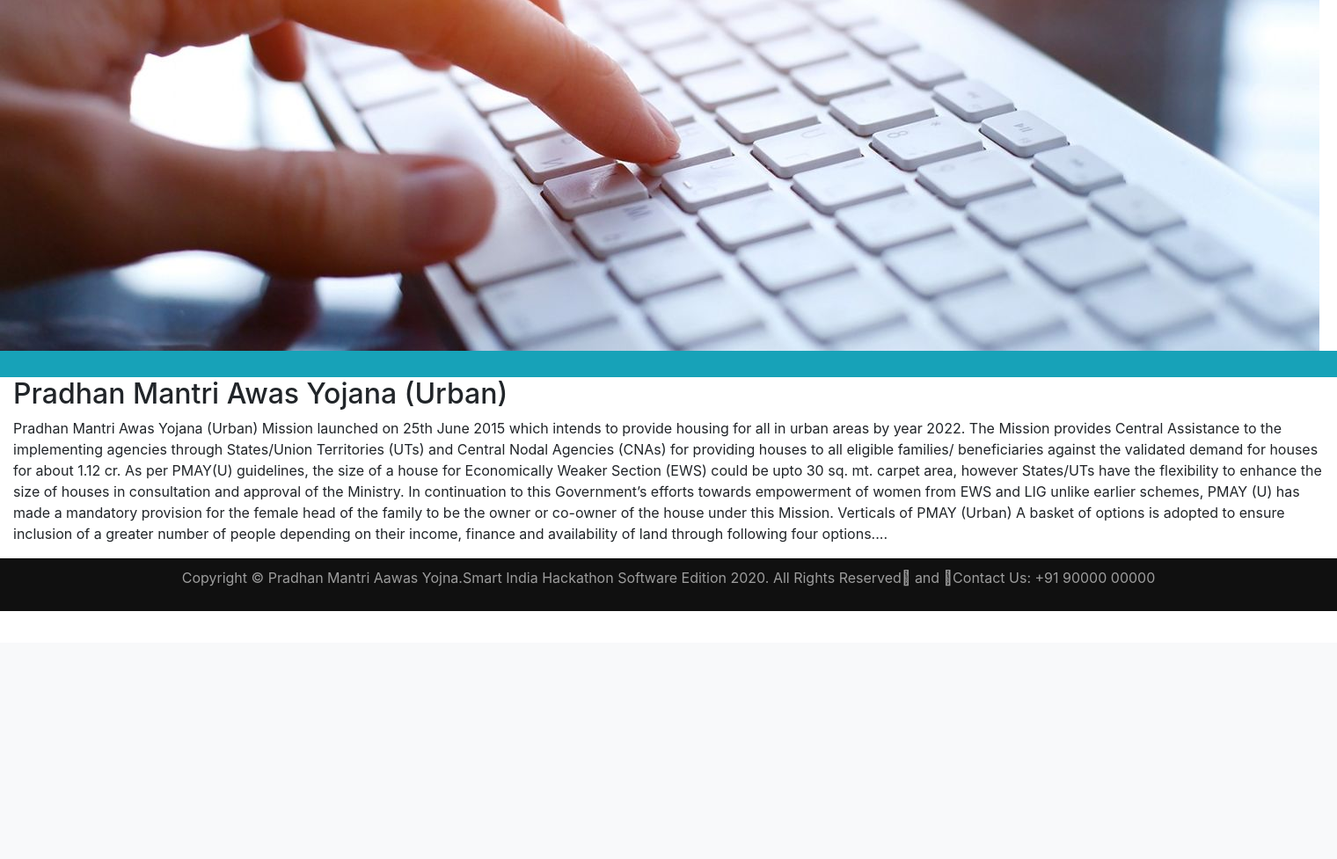
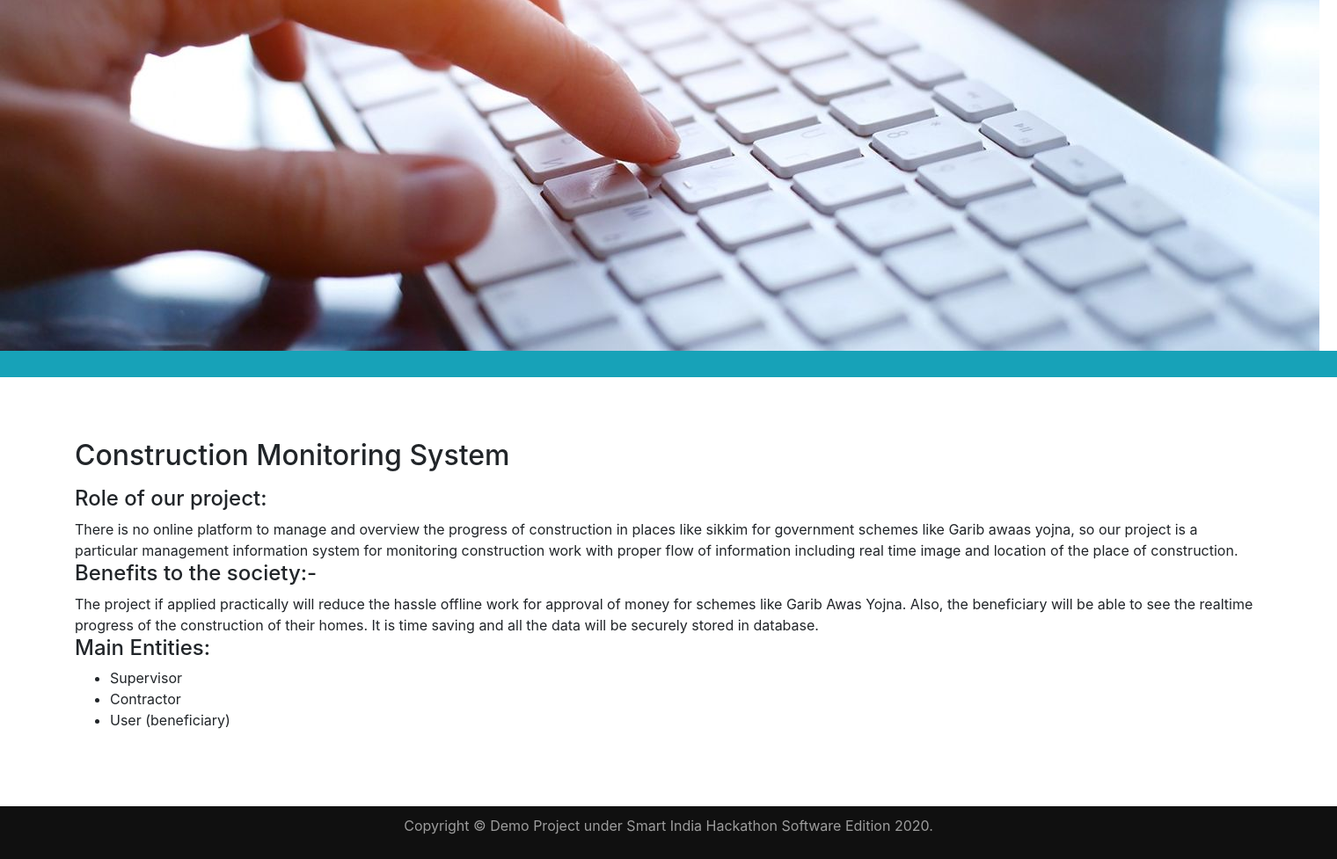
Before and after one commit to kunaldewangan/construction-monitoring-system, a PHP site: page / in a window 1520 px wide. Shown: the part 69-1046 px from the top of the page at 88% size. Before the commit the page ends 764 px from the top, so only its background shows below. Run offline with PHP 8.4, Linux system fonts and the light colour scheme.

Commit message:
Updated index.php

```diff
--- a/css/style.css
+++ b/css/style.css
@@ -1,3 +1,31 @@
+
+        #image_banner {
+
+            padding-top: 75px;
+            padding-bottom: 50px;
+            text-align: center;
+            color: #f8f8f8;
+            min-height: 400px;
+            /*background: url("../includes/images/mainbanner.jpg")no-repeat center;*/
+            background-color: rgb(0, 0, 0, 0.9);
+            background-size: cover;
+        }
+#banner_content {
+            position: relative;
+            padding-top: 6%;
+            padding-bottom: 6%;
+            margin-top: 12px;
+            margin-bottom: 12px;
+            background-color: rgb(0, 0, 0, 0.7);
+            max-width: 660px;
+        }
+
+.content
+        {
+            padding: 20px;
+            margin: 50px;
+        }
+
 #footer{
     padding:10px 0;
     text-align: center;
--- a/index.php
+++ b/index.php
@@ -37,7 +37,7 @@
     </div>
 
     <div id="marquee" class="bg-info">
-        <marquee><strong>Welcome To Pradhan Mantri Aawas Yojna.This Website is built during Smart India Hackathon Software Edition. It is a Management Information System For Monitor Construction Work that comes under Pradhan Mantri Aawas Yojna.</strong></marquee>
+        <marquee><strong>This Website is built during Smart India Hackathon Software Edition 2020. It is a Management Information System For Monitoring Construction Work that comes under government schemes like Pradhan Mantri Aawas Yojna.</strong></marquee>
     </div>
 
 
@@ -49,10 +49,28 @@
                     <div class="content">
 
 
-                    <h2>Pradhan Mantri Awas Yojana (Urban)</h2>
+                    <h2>Construction Monitoring System</h2>
                     <p>
-                        Pradhan Mantri Awas Yojana (Urban) Mission launched on 25th June 2015 which intends to provide housing for all in urban areas by year 2022. The Mission provides Central Assistance to the implementing agencies through States/Union Territories (UTs) and Central Nodal Agencies (CNAs) for providing houses to all eligible families/ beneficiaries against the validated demand for houses for about 1.12 cr. As per PMAY(U) guidelines, the size of a house for Economically Weaker Section (EWS) could be upto 30 sq. mt. carpet area, however States/UTs have the flexibility to enhance the size of houses in consultation and approval of the Ministry.
-In continuation to this Government’s efforts towards empowerment of women from EWS and LIG unlike earlier schemes, PMAY (U) has made a mandatory provision for the female head of the family to be the owner or co-owner of the house under this Mission. Verticals of PMAY (Urban) A basket of options is adopted to ensure inclusion of a greater number of people depending on their income, finance and availability of land through following four options....
+                   <h4> Role of our project: </h4>
+                     There is no online platform to manage and overview the progress of construction
+                      in places like sikkim for government schemes like Garib awaas yojna,
+                       so our project is a particular
+                      management information system for monitoring construction work with proper flow of
+                       information including real time image and location of the place of construction. <br/>
+                    <h4> Benefits to the society:- </h4>
+                       The project if applied practically will reduce the hassle offline work
+                       for approval of money for schemes like Garib Awas Yojna.
+                        Also, the beneficiary will be able to see the realtime
+                        progress of the construction of their homes.
+                       It is time saving and all the data will be securely stored in database.
+                    <h4> Main Entities: </h4>
+                     <ul>
+                     <li> Supervisor </li>
+                     <li> Contractor </li>
+                     <li> User (beneficiary) </li>
+                     </ul>
+
+
                     </p>
                     </div>
                 </div>
@@ -63,8 +81,7 @@ In continuation to this Government’s efforts towards empowerment of women from
     <!--Footer-->
     <footer id="footer">
         <p>
-            Copyright © Pradhan Mantri Aawas Yojna.Smart India Hackathon Software Edition 2020. All Rights
-            Reserved􀆉 and 􀆈Contact Us: +91 90000 00000
+            Copyright © Demo Project under Smart India Hackathon Software Edition 2020.
         </p>
     </footer>
 
```
